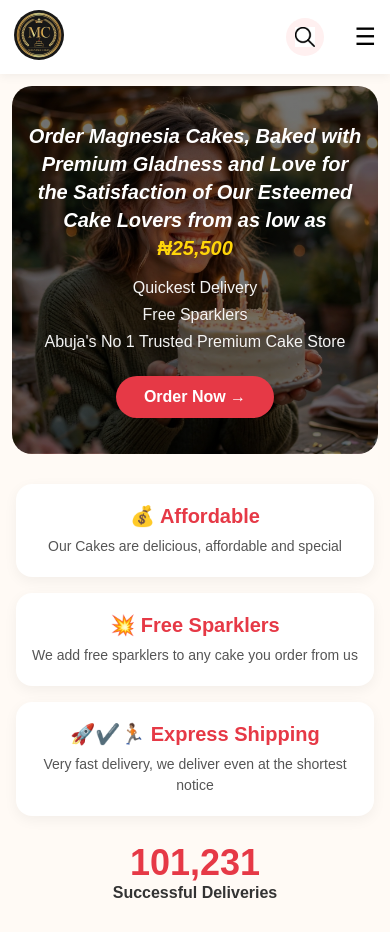
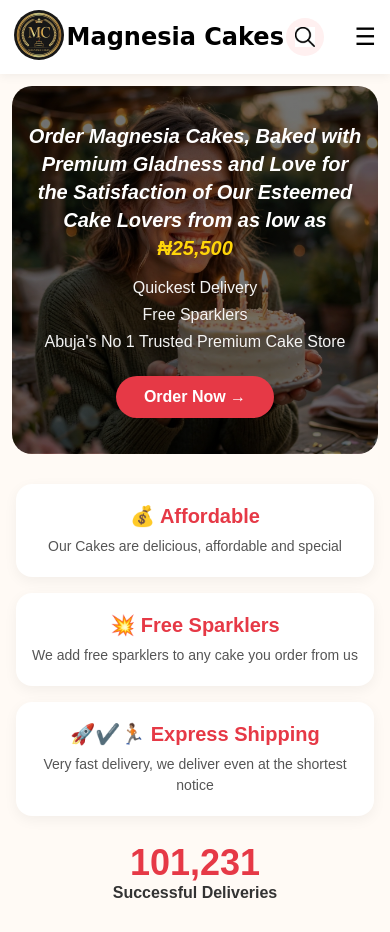
Before and after one commit to akinkunmimagnusdavies-ops/magnesiacakes, a plain HTML site: page index.html in a window 390 px wide. Drawn offline with Linux system fonts and the light colour scheme.

Commit message:
added header title

```diff
--- a/index.html
+++ b/index.html
@@ -11,6 +11,8 @@
     <div class="head-logo">
       <img src="images/logo.jpg" alt="Magnesia Cakes Logo">
     </div>
+
+     <div class="biz-name"><h2>Magnesia Cakes</h2></div>
 
     <nav>
       <!-- Search Area -->
--- a/style.css
+++ b/style.css
@@ -28,6 +28,11 @@ header {
   height: 60px;
   border-radius: 50%;
   object-fit: cover;
+}
+
+.biz-name{
+  font-family: "Edu VIC WA NT Hand", cursive;
+  font-size: 30px;
 }
 
 /* ===== NAV ===== */
@@ -210,6 +215,10 @@ nav {
     height: 50px;
   }
 
+  .biz-name{
+    font-size: 16px;
+  }
+
   /* Hide links, show hamburger */
   .nav-links {
     display: none;
```
